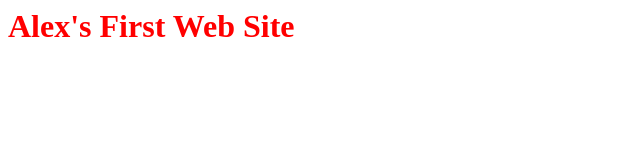
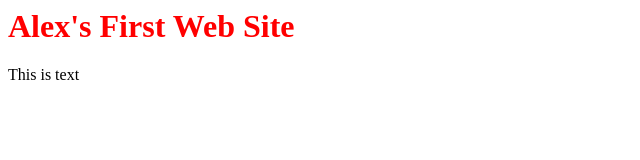
Before and after one commit to alexw1983/cfg-7-practice-1, a plain HTML site: page index.html in a window 1280 px wide. Shown: the full height of the page, 0-640 px from the left. Drawn offline with Linux system fonts and the light colour scheme.

Commit message:
added a paragraph

```diff
--- a/index.html
+++ b/index.html
@@ -6,6 +6,7 @@
 
 <body>
     <h1>Alex's First Web Site</h1>
+<p>This is text</p>
 </body>
 
 </html>
```
